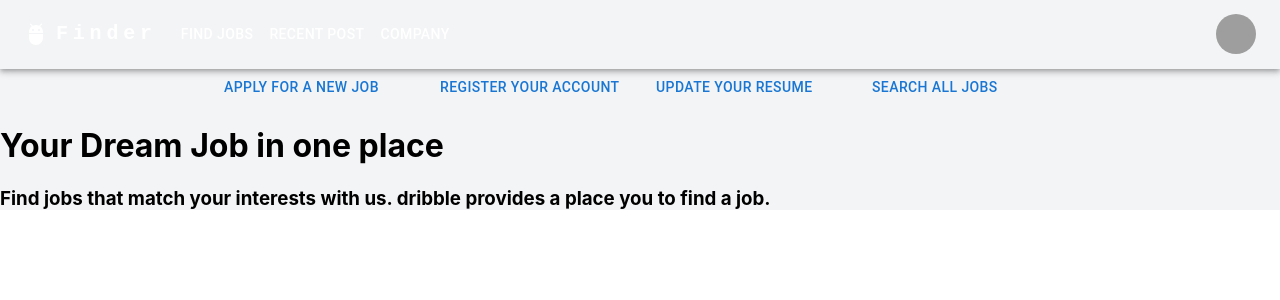
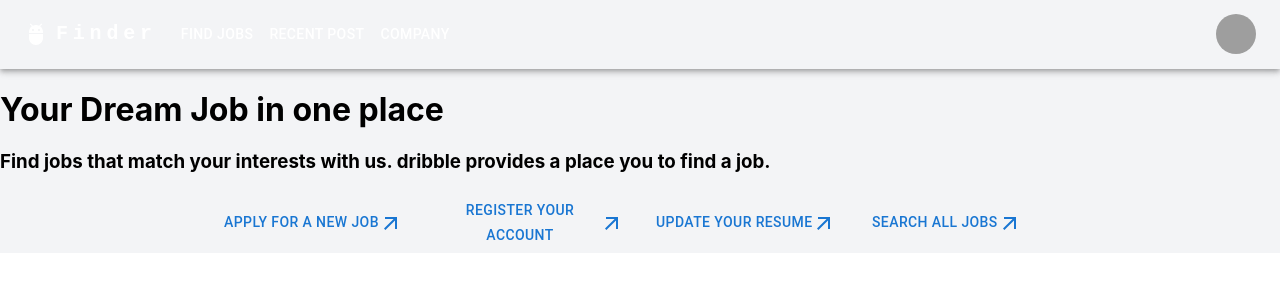
Before and after one commit to theMVPshop/perfectjob, a React (Create React App) app: page / in a window 1280 px wide. Shown: the top 300 px of the page. Built offline with nearby package versions, Linux system fonts and the light colour scheme; grey boxes are pictures that could not be loaded.

Commit message:
buttom updates

```diff
--- a/src/App.css
+++ b/src/App.css
@@ -35,4 +35,5 @@
   to {
     transform: rotate(360deg);
   }
+
 }
--- a/src/App.js
+++ b/src/App.js
@@ -13,10 +13,14 @@ function App() {
     <div style={{backgroundColor: "#F3F4F6"}}>
       <BrowserRouter >
         <Navigation />
-        <BottomBar />
         <Router />
+
       </BrowserRouter>
+      <footer>
+      <BottomBar />
+      </footer>
     </div>
+
     );
   }
 
--- a/src/components/BottomBar.js
+++ b/src/components/BottomBar.js
@@ -1,15 +1,16 @@
 import * as React from 'react';
-import { styled } from '@mui/material/styles';
 import Box from '@mui/material/Box';
-import Paper from '@mui/material/Paper';
 import Grid from '@mui/material/Grid';
 import Button from '@mui/material/Button';
+import ArrowOutwardIcon from '@mui/icons-material/ArrowOutward';
 
 
 
 function BasicGrid() {
   return (
-    <Box sx={{ flexGrow: 1 }}>
+    <Box
+    fixed
+    sx={{ flexGrow: 1 }}>
       <Grid
       container
       direction="row"
@@ -19,16 +20,27 @@ function BasicGrid() {
 
 
         <Grid item xs={2}>
-          <Button variant="text">Apply For A New Job</Button>
+          <Button variant="text">Apply For A New Job
+          <ArrowOutwardIcon></ArrowOutwardIcon>
+
+          </Button>
         </Grid>
         <Grid item xs={2}>
-          <Button variant="text">Register Your Account</Button>
+          <Button variant="text">Register Your Account
+              <ArrowOutwardIcon></ArrowOutwardIcon>
+          </Button>
         </Grid>
         <Grid item xs={2}>
-          <Button variant="text">Update Your Resume</Button>
+          <Button variant="text">Update Your Resume
+          <ArrowOutwardIcon></ArrowOutwardIcon>
+
+          </Button>
         </Grid>
         <Grid item xs={2}>
-          <Button variant="text">Search All Jobs</Button>
+          <Button variant="text">Search All Jobs
+          <ArrowOutwardIcon></ArrowOutwardIcon>
+
+          </Button>
         </Grid>
 
 
```
